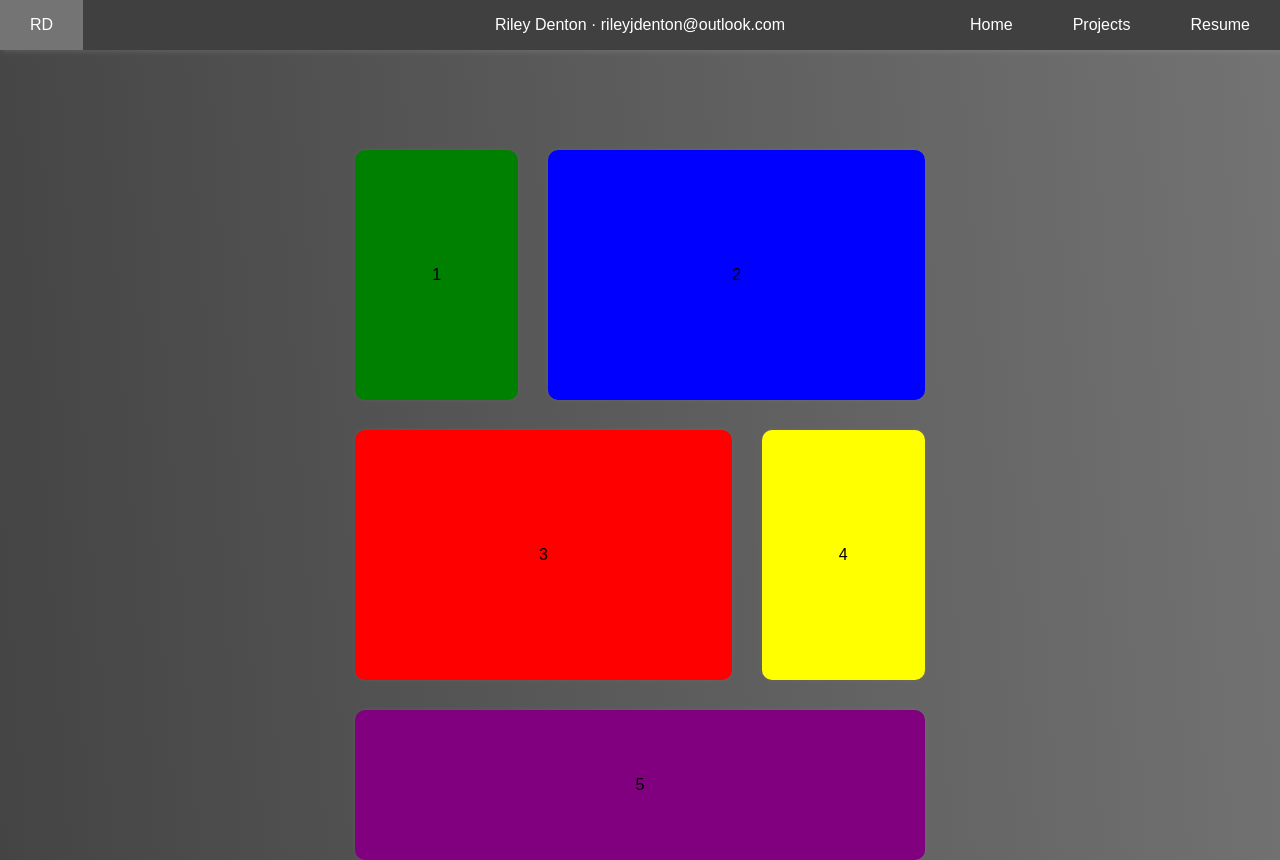
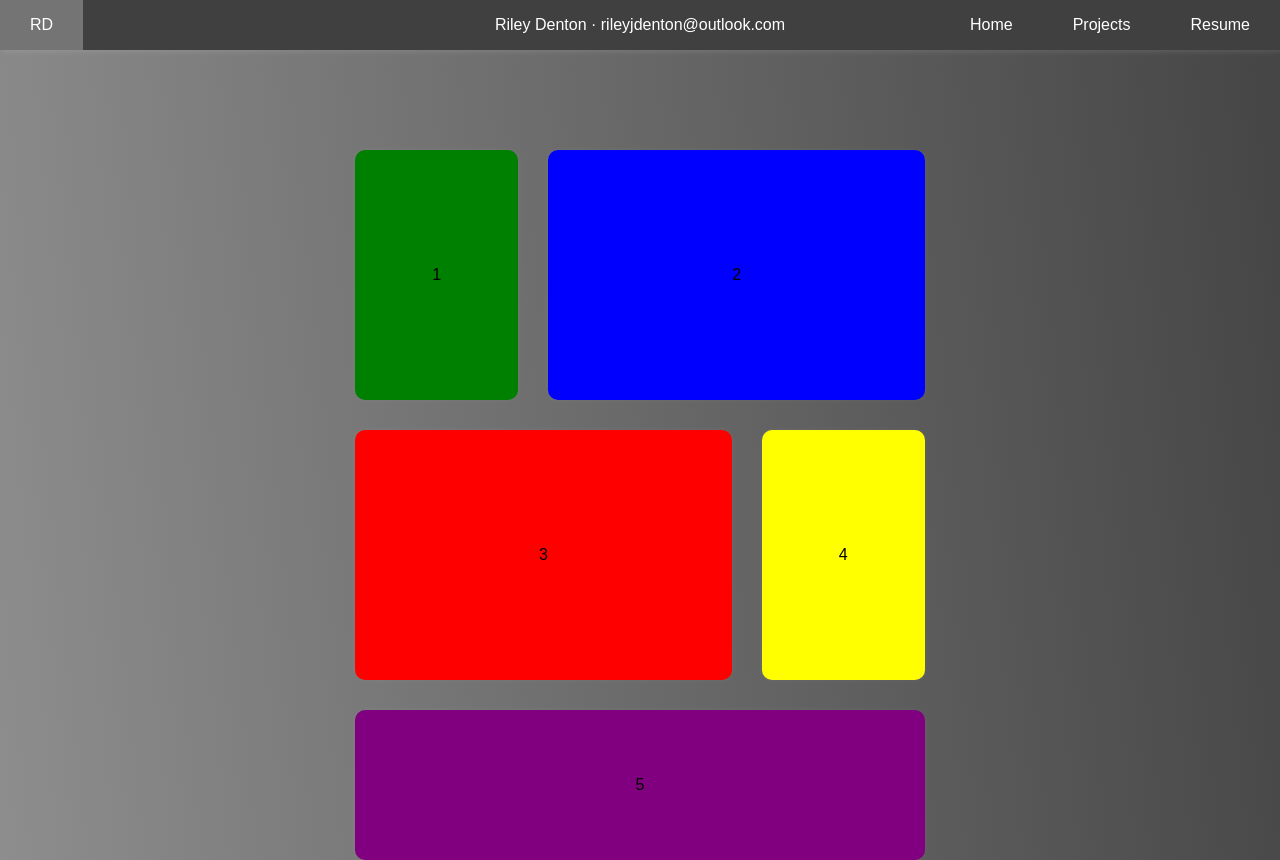
Before and after one commit to rileyjdenton/portfolio, a Flask app: page / in a window 1280 px wide. Run offline with Flask 3, Linux system fonts and the light colour scheme; data that the repository does not hold is empty.

Commit message:
Updated index.html, index.css, and base.css

```diff
--- a/app/static/css/base.css
+++ b/app/static/css/base.css
@@ -11,10 +11,10 @@ body {
 
 /* Gradient background for body*/
 .gradient-background {
-    background: linear-gradient(86deg,#404040,#787878);
+    background: linear-gradient(264deg,#404040,#979797);
     background-size: 120% 120%;
-    animation: gradient-animation 10s ease infinite;
-    }
+    animation: gradient-animation 3s ease infinite;
+}
 
 @keyframes gradient-animation {
     0% {
```
